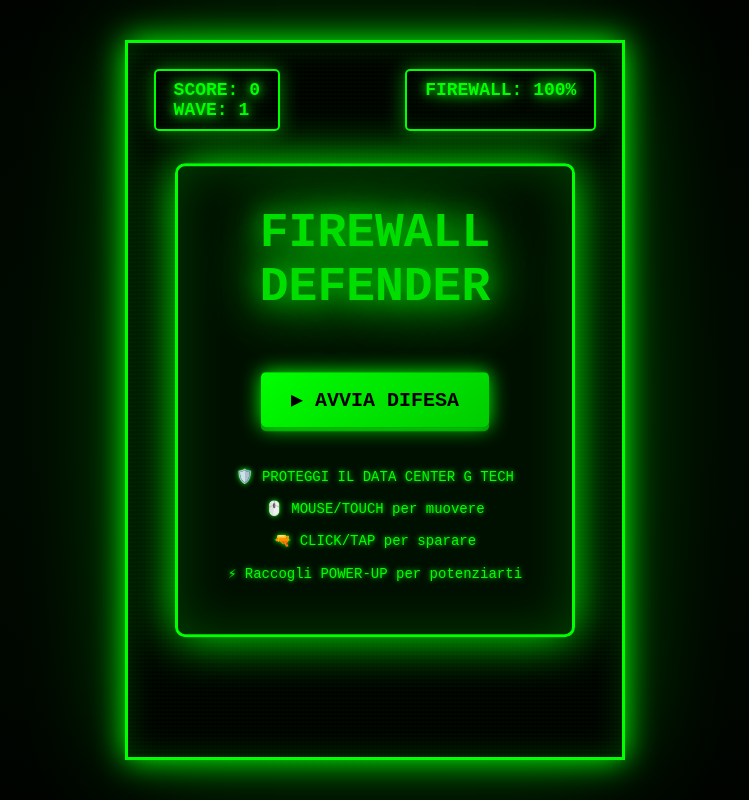
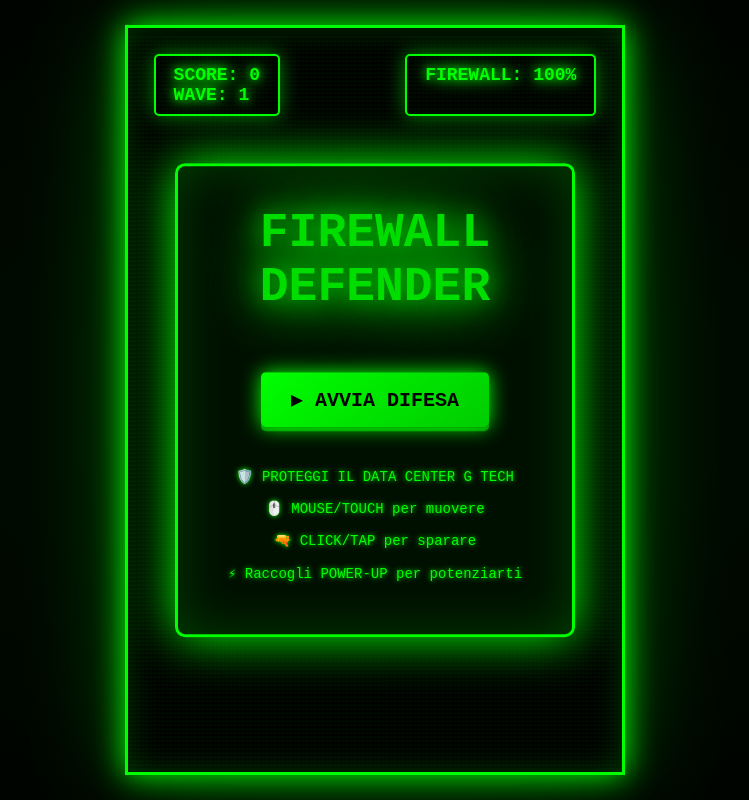
Before and after one commit to gtechgroupit/play, a PHP site: page /games/firewall-defender.php in a window 1280 px wide. Shown: the whole page, without its empty margins (265-1014 px from the left). Run offline with PHP 8.4, Linux system fonts and the light colour scheme.

Commit message:
Update firewall-defender.php

```diff
--- a/games/firewall-defender.php
+++ b/games/firewall-defender.php
@@ -17,78 +17,115 @@
             -moz-user-select: none;
             -ms-user-select: none;
             user-select: none;
+            -webkit-tap-highlight-color: transparent;
+        }
+
+        html, body {
+            width: 100%;
+            height: 100%;
+            overflow: hidden;
+            position: fixed;
         }
 
         body {
             background: #000;
             color: #0f0;
             font-family: 'Courier New', monospace;
-            display: flex;
-            justify-content: center;
-            align-items: center;
-            min-height: 100vh;
-            overflow: hidden;
             touch-action: none;
         }
 
         #gameWrapper {
-            position: relative;
-            width: 100%;
+            position: fixed;
+            top: 0;
+            left: 0;
+            width: 100vw;
             height: 100vh;
             display: flex;
             justify-content: center;
             align-items: center;
             background: radial-gradient(ellipse at center, #001100 0%, #000000 100%);
+            padding: env(safe-area-inset-top) env(safe-area-inset-right) env(safe-area-inset-bottom) env(safe-area-inset-left);
         }
 
         #gameContainer {
             position: relative;
-            max-width: 100%;
-            max-height: 100%;
-            aspect-ratio: 2/3;
+            width: 90vw;
+            height: 90vh;
+            max-width: 500px;
+            max-height: 750px;
             border: 3px solid #0f0;
             box-shadow:
                 0 0 30px #0f0,
                 inset 0 0 30px rgba(0, 255, 0, 0.2),
                 0 0 100px rgba(0, 255, 0, 0.3);
             background: #000;
-        }
-
-        /* Responsive per diversi dispositivi */
+            display: flex;
+            flex-direction: column;
+        }
+
+        /* Portrait mode (default) */
+        @media (orientation: portrait) {
+            #gameContainer {
+                width: min(90vw, 500px);
+                height: min(85vh, 750px);
+            }
+        }
+
+        /* Landscape mode */
         @media (orientation: landscape) {
             #gameContainer {
-                aspect-ratio: auto;
-                height: 90vh;
-                width: auto;
-            }
-        }
-
-        /* Samsung Galaxy Fold */
-        @media (min-width: 280px) and (max-width: 320px) {
+                width: min(60vh, 500px);
+                height: min(90vh, 750px);
+            }
+        }
+
+        /* Small phones (Galaxy Fold closed, iPhone SE) */
+        @media (max-width: 375px) and (max-height: 700px) {
             #gameContainer {
+                width: 95vw;
+                height: 80vh;
                 border-width: 2px;
             }
-        }
-
-        /* Tablet e iPad */
-        @media (min-width: 768px) and (max-width: 1024px) {
+
+            #gameUI {
+                padding: 1vw !important;
+                font-size: 10px !important;
+            }
+
+            .ui-panel {
+                padding: 0.3em 0.6em !important;
+            }
+        }
+
+        /* Tablets and iPads */
+        @media (min-width: 768px) and (min-height: 1000px) {
             #gameContainer {
-                max-width: 600px;
-            }
-        }
-
-        /* Desktop */
-        @media (min-width: 1025px) {
+                width: min(60vw, 500px);
+                height: min(80vh, 750px);
+            }
+        }
+
+        /* Large screens */
+        @media (min-width: 1200px) {
             #gameContainer {
-                max-width: 500px;
-                max-height: 750px;
-            }
+                width: 500px;
+                height: 750px;
+            }
+        }
+
+        #canvasWrapper {
+            flex: 1;
+            position: relative;
+            overflow: hidden;
         }
 
         #gameCanvas {
-            display: block;
+            position: absolute;
+            top: 0;
+            left: 0;
             width: 100%;
             height: 100%;
+            display: block;
             image-rendering: crisp-edges;
             image-rendering: -moz-crisp-edges;
             image-rendering: -webkit-crisp-edges;
@@ -362,7 +416,9 @@
 <body>
     <div id="gameWrapper">
         <div id="gameContainer">
-            <canvas id="gameCanvas"></canvas>
+            <div id="canvasWrapper">
+                <canvas id="gameCanvas"></canvas>
+            </div>
 
             <div id="gameUI">
                 <div class="ui-panel">
@@ -413,25 +469,42 @@
         const canvas = document.getElementById('gameCanvas');
         const ctx = canvas.getContext('2d');
 
+        // Canvas dimensions
+        const GAME_WIDTH = 400;
+        const GAME_HEIGHT = 600;
+
         // Responsive canvas setup
         let canvasScale = 1;
         function resizeCanvas() {
-            const container = document.getElementById('gameContainer');
-            const rect = container.getBoundingClientRect();
+            const wrapper = document.getElementById('canvasWrapper');
+            const rect = wrapper.getBoundingClientRect();
 
             // Set canvas internal size
-            canvas.width = 400;
-            canvas.height = 600;
-
-            // Scale canvas to fit container
-            canvas.style.width = rect.width + 'px';
-            canvas.style.height = rect.height + 'px';
-
-            canvasScale = rect.width / 400;
+            canvas.width = GAME_WIDTH;
+            canvas.height = GAME_HEIGHT;
+
+            // Calculate scale to fit container
+            const scaleX = rect.width / GAME_WIDTH;
+            const scaleY = rect.height / GAME_HEIGHT;
+            canvasScale = Math.min(scaleX, scaleY);
+
+            // Apply scale transform
+            canvas.style.width = (GAME_WIDTH * canvasScale) + 'px';
+            canvas.style.height = (GAME_HEIGHT * canvasScale) + 'px';
+
+            // Center canvas in wrapper
+            canvas.style.position = 'absolute';
+            canvas.style.left = ((rect.width - GAME_WIDTH * canvasScale) / 2) + 'px';
+            canvas.style.top = ((rect.height - GAME_HEIGHT * canvasScale) / 2) + 'px';
         }
 
         window.addEventListener('resize', resizeCanvas);
-        resizeCanvas();
+        window.addEventListener('orientationchange', () => {
+            setTimeout(resizeCanvas, 100);
+        });
+
+        // Call resize on load
+        setTimeout(resizeCanvas, 100);
 
         // Game state
         let gameRunning = false;
@@ -443,8 +516,8 @@
 
         // Player (Firewall)
         const player = {
-            x: canvas.width / 2,
-            y: canvas.height - 80,
+            x: GAME_WIDTH / 2,
+            y: GAME_HEIGHT - 80,
             width: 60,
             height: 40,
             health: 100,
@@ -527,8 +600,8 @@
             stars = [];
             for (let i = 0; i < 100; i++) {
                 stars.push({
-                    x: Math.random() * canvas.width,
-                    y: Math.random() * canvas.height,
+                    x: Math.random() * GAME_WIDTH,
+                    y: Math.random() * GAME_HEIGHT,
                     size: Math.random() * 2,
                     speed: 0.5 + Math.random() * 1.5,
                     brightness: Math.random()
@@ -546,7 +619,7 @@
         }
 
         // Input handling
-        let inputX = canvas.width / 2;
+        let inputX = GAME_WIDTH / 2;
         let firePressed = false;
 
         // Mouse controls
@@ -562,50 +635,73 @@
 
         // Touch controls
         if (isMobile) {
-            let touchX = null;
-
+            let touchActive = false;
+            let moveDirection = 0; // -1 left, 0 none, 1 right
+
+            // Canvas touch for direct control
             canvas.addEventListener('touchstart', (e) => {
                 e.preventDefault();
                 const touch = e.touches[0];
                 const rect = canvas.getBoundingClientRect();
-                touchX = (touch.clientX - rect.left) / canvasScale;
-                firePressed = true;
+                const x = (touch.clientX - rect.left) / canvasScale;
+                inputX = x;
+                touchActive = true;
             });
 
             canvas.addEventListener('touchmove', (e) => {
                 e.preventDefault();
-                if (e.touches.length > 0) {
+                if (e.touches.length > 0 && touchActive) {
                     const touch = e.touches[0];
                     const rect = canvas.getBoundingClientRect();
-                    touchX = (touch.clientX - rect.left) / canvasScale;
-                    inputX = touchX;
+                    const x = (touch.clientX - rect.left) / canvasScale;
+                    inputX = x;
                 }
             });
 
             canvas.addEventListener('touchend', () => {
-                firePressed = false;
+                touchActive = false;
             });
 
             // Virtual button controls
-            const touchAreas = document.querySelectorAll('.touch-area');
-            touchAreas.forEach(area => {
-                area.addEventListener('touchstart', (e) => {
+            const touchButtons = document.querySelectorAll('.touch-button');
+
+            touchButtons.forEach(button => {
+                // Touch start
+                button.addEventListener('touchstart', (e) => {
                     e.preventDefault();
-                    if (area.dataset.direction === 'left') {
-                        inputX = Math.max(30, player.x - 30);
-                    } else if (area.dataset.direction === 'right') {
-                        inputX = Math.min(canvas.width - 30, player.x + 30);
-                    } else if (area.dataset.action === 'fire') {
+                    e.stopPropagation();
+
+                    if (button.dataset.direction === 'left') {
+                        moveDirection = -1;
+                    } else if (button.dataset.direction === 'right') {
+                        moveDirection = 1;
+                    } else if (button.dataset.action === 'fire') {
                         firePressed = true;
                     }
                 });
 
-                area.addEventListener('touchend', () => {
-                    if (area.dataset.action === 'fire') {
+                // Touch end
+                button.addEventListener('touchend', (e) => {
+                    e.preventDefault();
+                    e.stopPropagation();
+
+                    if (button.dataset.direction) {
+                        moveDirection = 0;
+                    } else if (button.dataset.action === 'fire') {
                         firePressed = false;
                     }
                 });
+
+                // Prevent context menu
+                button.addEventListener('contextmenu', (e) => e.preventDefault());
             });
+
+            // Update input based on button press
+            setInterval(() => {
+                if (moveDirection !== 0) {
+                    inputX = Math.max(30, Math.min(GAME_WIDTH - 30, player.x + moveDirection * 10));
+                }
+            }, 16);
         }
 
         // Enhanced drawing functions
@@ -929,12 +1025,12 @@
 
         function drawBackground() {
             // Clear with gradient
-            const bgGradient = ctx.createLinearGradient(0, 0, 0, canvas.height);
+            const bgGradient = ctx.createLinearGradient(0, 0, 0, GAME_HEIGHT);
             bgGradient.addColorStop(0, '#000511');
             bgGradient.addColorStop(0.5, '#001122');
             bgGradient.addColorStop(1, '#000511');
             ctx.fillStyle = bgGradient;
-            ctx.fillRect(0, 0, canvas.width, canvas.height);
+            ctx.fillRect(0, 0, GAME_WIDTH, GAME_HEIGHT);
 
             // Moving grid
             ctx.strokeStyle = 'rgba(0, 255, 0, 0.05)';
@@ -942,11 +1038,11 @@
             backgroundEffects.forEach(line => {
                 ctx.beginPath();
                 ctx.moveTo(0, line.y);
-                ctx.lineTo(canvas.width, line.y);
+                ctx.lineTo(GAME_WIDTH, line.y);
                 ctx.stroke();
 
                 line.y += 0.5;
-                if (line.y > canvas.height) line.y = -10;
+                if (line.y > GAME_HEIGHT) line.y = -10;
             });
 
             // Animated stars
@@ -956,9 +1052,9 @@
                 ctx.fillRect(star.x, star.y, star.size, star.size);
 
                 star.y += star.speed;
-                if (star.y > canvas.height) {
+                if (star.y > GAME_HEIGHT) {
                     star.y = -10;
-                    star.x = Math.random() * canvas.width;
+                    star.x = Math.random() * GAME_WIDTH;
                 }
             });
         }
@@ -1106,7 +1202,7 @@
                     return false;
                 }
 
-                if (enemy.y > canvas.height + enemy.height) {
+                if (enemy.y > GAME_HEIGHT + enemy.height) {
                     player.health -= 5;
                     updateUI();
                     return false;
@@ -1138,7 +1234,7 @@
                     return false;
                 }
 
-                return powerUp.y < canvas.height + 30;
+                return powerUp.y < GAME_HEIGHT + 30;
             });
         }
 
@@ -1204,7 +1300,7 @@
             const enemyData = enemyTypes[selectedType];
 
             enemies.push({
-                x: Math.random() * (canvas.width - 60) + 30,
+                x: Math.random() * (GAME_WIDTH - 60) + 30,
                 y: -30,
                 ...enemyData,
                 type: selectedType,
@@ -1433,7 +1529,7 @@
             if (player.health <= 30) {
                 // Danger overlay
                 ctx.fillStyle = `rgba(255, 0, 0, ${0.1 * (1 + Math.sin(gameFrame * 0.1))})`;
-                ctx.fillRect(0, 0, canvas.width, canvas.height);
+                ctx.fillRect(0, 0, GAME_WIDTH, GAME_HEIGHT);
             }
 
             gameFrame++;
@@ -1450,7 +1546,7 @@
 
             // Reset player
             player.health = player.maxHealth;
-            player.x = canvas.width / 2;
+            player.x = GAME_WIDTH / 2;
             player.powerUps = { rapidFire: 0, shield: 0, multiShot: 0 };
 
             // Clear arrays
```
Also changed, not shown: other parts of games/firewall-defender.php (+45 -28 lines).
